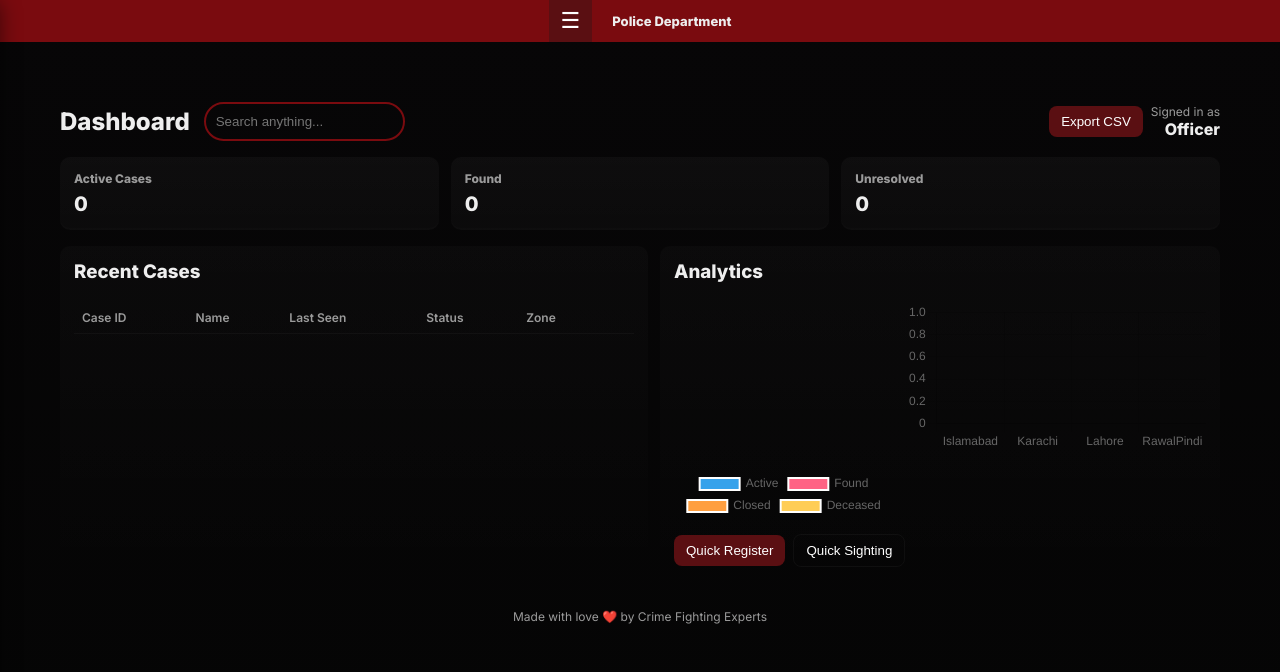
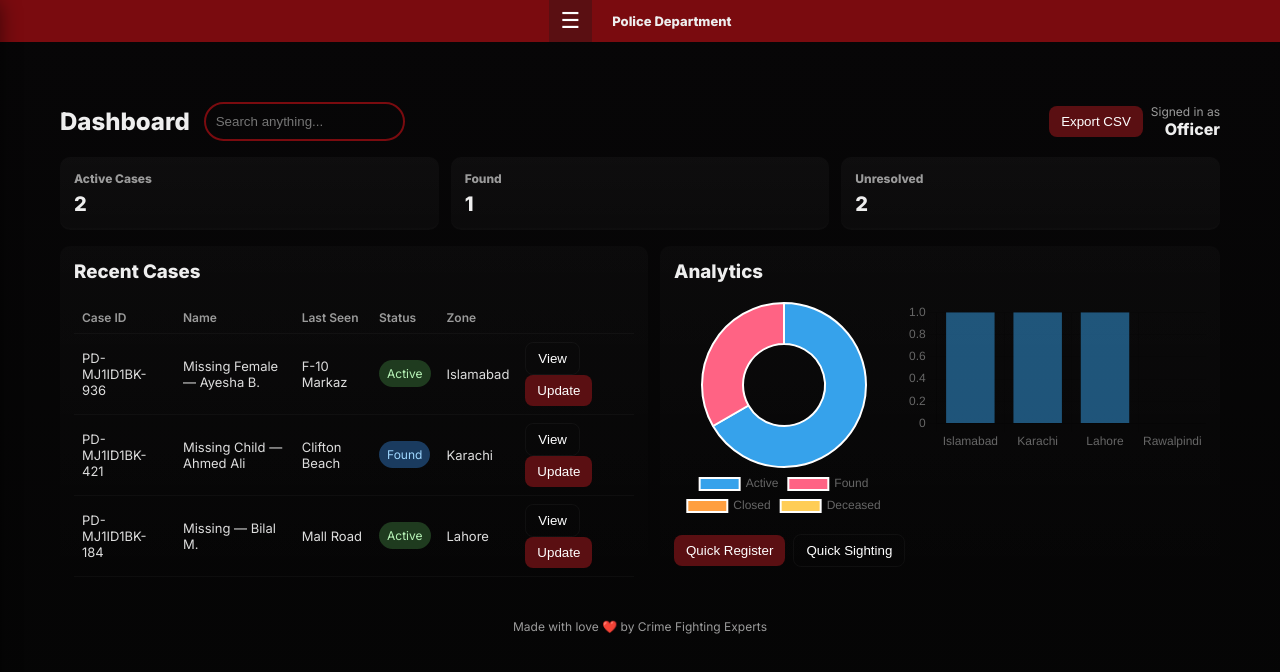
Before and after one commit to Zaibbee69/Missing-Persons-and-Crime-Pattern-Tracking-System, a plain HTML site: page index.html in a window 1280 px wide. Drawn offline with nearby package versions, Linux system fonts and the light colour scheme.

Commit message:
Added default tessting data too

```diff
--- a/index.html
+++ b/index.html
@@ -381,10 +381,126 @@
           Object.assign(DB, parsed);
         } else {
           // seed: two zones for demo
-          DB.zones.push({ id: "Z1", name: "Islamabad" });
-          DB.zones.push({ id: "Z2", name: "Karachi" });
-          DB.zones.push({ id: "Z3", name: "Lahore" });
-          DB.zones.push({ id: "Z4", name: "RawalPindi" });
+          DB.zones = [
+            { id: "Z1", name: "Islamabad" },
+            { id: "Z2", name: "Karachi" },
+            { id: "Z3", name: "Lahore" },
+            { id: "Z4", name: "Rawalpindi" },
+          ];
+
+          // Stations
+          DB.stations = [
+            { id: "ST1", name: "Margalla Station", jurisdiction: "Islamabad" },
+            { id: "ST2", name: "Clifton Station", jurisdiction: "Karachi" },
+            { id: "ST3", name: "Model Town Station", jurisdiction: "Lahore" },
+          ];
+
+          // Reporters
+          DB.reporters = [
+            {
+              name: "Ali Khan",
+              phone: "0300-1234567",
+              email: "ali@mail.com",
+              status: "Active",
+            },
+            {
+              name: "Sara Ahmed",
+              phone: "0312-9988776",
+              email: "sara@mail.com",
+              status: "Active",
+            },
+            {
+              name: "John Doe",
+              phone: "0321-5566778",
+              email: "john@mail.com",
+              status: "Active",
+            },
+          ];
+
+          // Cases
+          DB.cases = [
+            {
+              case_id: generateCaseID(),
+              name: "Missing Female — Ayesha B.",
+              age: 19,
+              gender: "Female",
+              last_seen_location: "F-10 Markaz",
+              last_seen_date: "2025-01-05",
+              last_seen_time: "18:30",
+              description: "Wearing black hoodie, blue jeans.",
+              zone: "Islamabad",
+              status: "Active",
+              created_at: new Date().toISOString(),
+            },
+            {
+              case_id: generateCaseID(),
+              name: "Missing Child — Ahmed Ali",
+              age: 12,
+              gender: "Male",
+              last_seen_location: "Clifton Beach",
+              last_seen_date: "2025-01-10",
+              last_seen_time: "15:10",
+              description: "Last seen near food stalls.",
+              zone: "Karachi",
+              status: "Found",
+              created_at: new Date().toISOString(),
+            },
+            {
+              case_id: generateCaseID(),
+              name: "Missing — Bilal M.",
+              age: 27,
+              gender: "Male",
+              last_seen_location: "Mall Road",
+              last_seen_date: "2025-01-02",
+              last_seen_time: "20:45",
+              description: "Wearing white shalwar kameez.",
+              zone: "Lahore",
+              status: "Active",
+              created_at: new Date().toISOString(),
+            },
+          ];
+
+          // Sightings
+          DB.sightings = [
+            {
+              id: "S-" + Date.now(),
+              case_id: DB.cases[0].case_id,
+              reporter: "Ali Khan",
+              location: "F-11 Park",
+              date: "2025-01-06",
+              time: "17:40",
+              description: "Someone resembling missing person spotted.",
+              status: "Reported",
+            },
+          ];
+
+          // Suspects
+          DB.suspects = [
+            {
+              name: "Unknown Male — Hoodie",
+              risk: "Medium",
+              status: "Under Watch",
+            },
+            { name: "Vehicle APQ-556", risk: "High", status: "Wanted" },
+          ];
+
+          // Incidents
+          DB.incidents = [
+            {
+              id: "INC-" + Date.now(),
+              type: "Suspicious Activity",
+              date: "2025-01-04",
+              location: "F-10 Park",
+              status: "Under Investigation",
+            },
+            {
+              id: "INC-" + (Date.now() - 5000),
+              type: "Attempted Abduction",
+              date: "2025-01-07",
+              location: "Clifton Block 5",
+              status: "Closed",
+            },
+          ];
 
           saveDB();
         }
```
